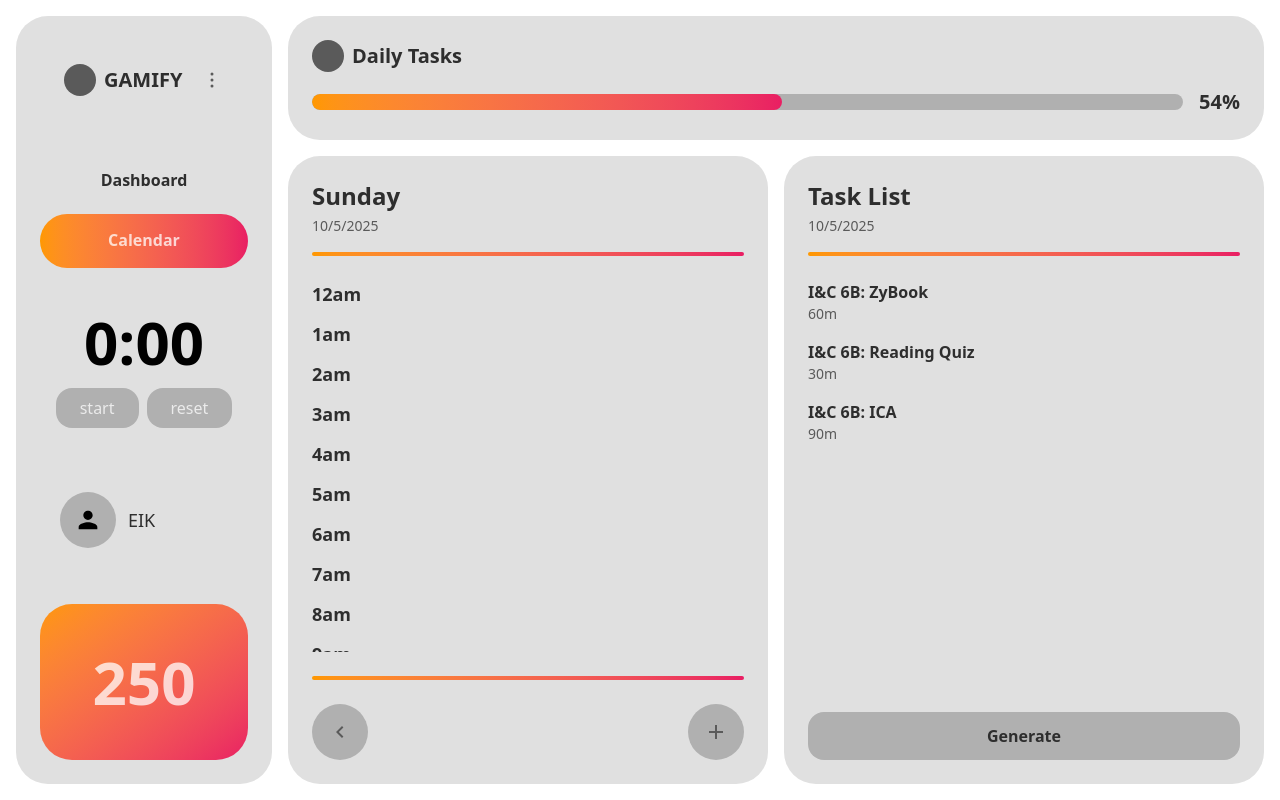
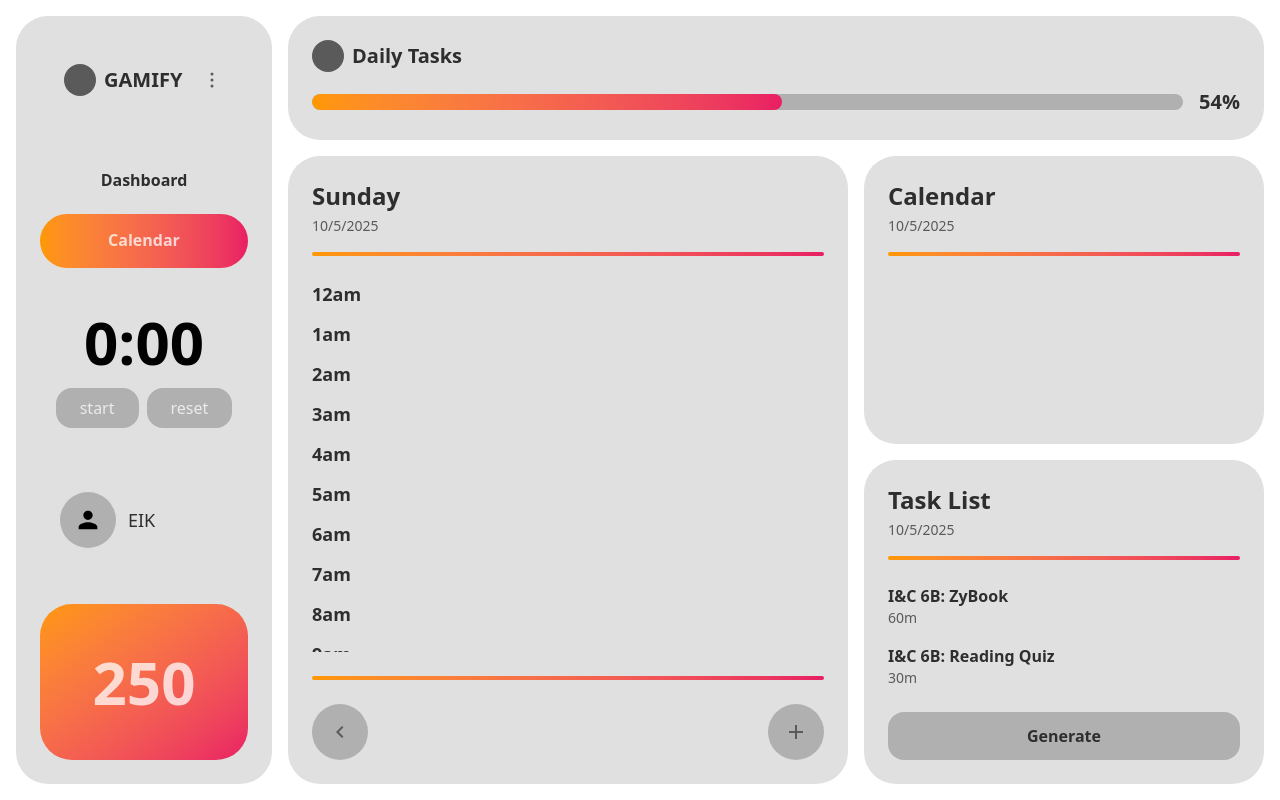
Before and after one commit to dolphinalt/gamify, a React (Vite) app in the folder gamify/: page / in a window 1280 px wide. Both pictures are taken after a click on the button "Calendar". Built offline with nearby package versions, Linux system fonts and the light colour scheme.

Commit message:
Added Calendar Component, Fixed affected layout issues on dashboard

```diff
--- a/gamify/src/App.tsx
+++ b/gamify/src/App.tsx
@@ -2,6 +2,7 @@ import { useState } from "react";
 import Sidebar from "./components/Sidebar";
 import DailyTasksCard from "./components/DailyTasksCard";
 import CalendarView from "./components/CalendarView";
+import Calendar from "./components/Calendar";
 import TaskList from "./components/TaskList";
 import Card from "./components/Card";
 import RewardCard from "./components/RewardCard";
@@ -49,23 +50,31 @@ const App = () => {
 
           {/* Content Area */}
           <div
-            className={`flex-1 flex flex-col transition-opacity duration-300 overflow-hidden ${
+            className={`flex-1 flex transition-opacity duration-300 overflow-hidden gap-2 md:gap-3 lg:gap-4 ${
               isTransitioning ? "opacity-0" : "opacity-100"
             }`}
           >
             {activeView === "calendar" && (
-              <div className="flex-1 flex gap-2 md:gap-3 lg:gap-4 min-h-0">
-                <div className="flex-1 min-w-0">
+              <>
+                {/* Left Column - CalendarView */}
+                <div className="flex-[1.4] min-w-0">
                   <CalendarView />
                 </div>
-                <div className="flex-1 min-w-0">
-                  <TaskList />
+
+                {/* Right Column - Calendar and TaskList stacked */}
+                <div className="flex-1 min-w-0 flex flex-col gap-2 md:gap-3 lg:gap-4">
+                  <div className="flex-[1.5] min-h-0">
+                    <Calendar />
+                  </div>
+                  <div className="flex-[1] min-w-0">
+                    <TaskList />
+                  </div>
                 </div>
-              </div>
+              </>
             )}
 
             {activeView === "dashboard" && (
-              <>
+              <div className="flex-1 flex flex-col overflow-hidden">
                 <div className="flex gap-2 md:gap-3 lg:gap-4 mb-2 md:mb-3 lg:mb-4 flex-shrink-0">
                   <div className="flex-[2] min-w-0 pr-2">
                     <CategorySelection />
@@ -154,7 +163,7 @@ const App = () => {
                     </div>
                   </div>
                 </div>
-              </>
+              </div>
             )}
           </div>
         </div>
--- /dev/null
+++ b/gamify/src/components/Calendar.tsx
@@ -0,0 +1,16 @@
+const Calendar = () => {
+  return (
+    <div className="bg-light-gray rounded-2xl sm:rounded-3xl md:rounded-4xl p-3 sm:p-4 md:p-5 lg:p-6 h-full flex flex-col">
+      <h3 className="text-lg sm:text-xl md:text-2xl font-bold text-superdark-gray mb-1">
+        Calendar
+      </h3>
+      <p className="text-xs sm:text-sm text-dark-gray mb-2 sm:mb-3 md:mb-4">
+        10/5/2025
+      </p>
+
+      <div className="h-0.5 sm:h-1 bg-gradient-to-r from-mango-orange to-strawberry-red rounded-full mt-0 sm:mt-0 md:mt-0" />
+    </div>
+  );
+};
+
+export default Calendar;
--- a/gamify/src/components/CalendarView.tsx
+++ b/gamify/src/components/CalendarView.tsx
@@ -14,6 +14,20 @@ const CalendarView = ({ isCompact = false }: CalendarViewProps) => {
     "7am",
     "8am",
     "9am",
+    "10am",
+    "11am",
+    "12pm",
+    "1pm",
+    "2pm",
+    "3pm",
+    "4pm",
+    "5pm",
+    "6pm",
+    "7pm",
+    "8pm",
+    "9pm",
+    "10pm",
+    "11pm",
   ];
 
   return (
--- a/gamify/src/components/TaskList.tsx
+++ b/gamify/src/components/TaskList.tsx
@@ -2,7 +2,6 @@ const TaskList = () => {
   const tasks = [
     { name: "I&C 6B: ZyBook", duration: "60m" },
     { name: "I&C 6B: Reading Quiz", duration: "30m" },
-    { name: "I&C 6B: ICA", duration: "90m" },
   ];
 
   return (
```
Also changed, not shown: gamify/src/App.css (line endings or trailing spaces).
